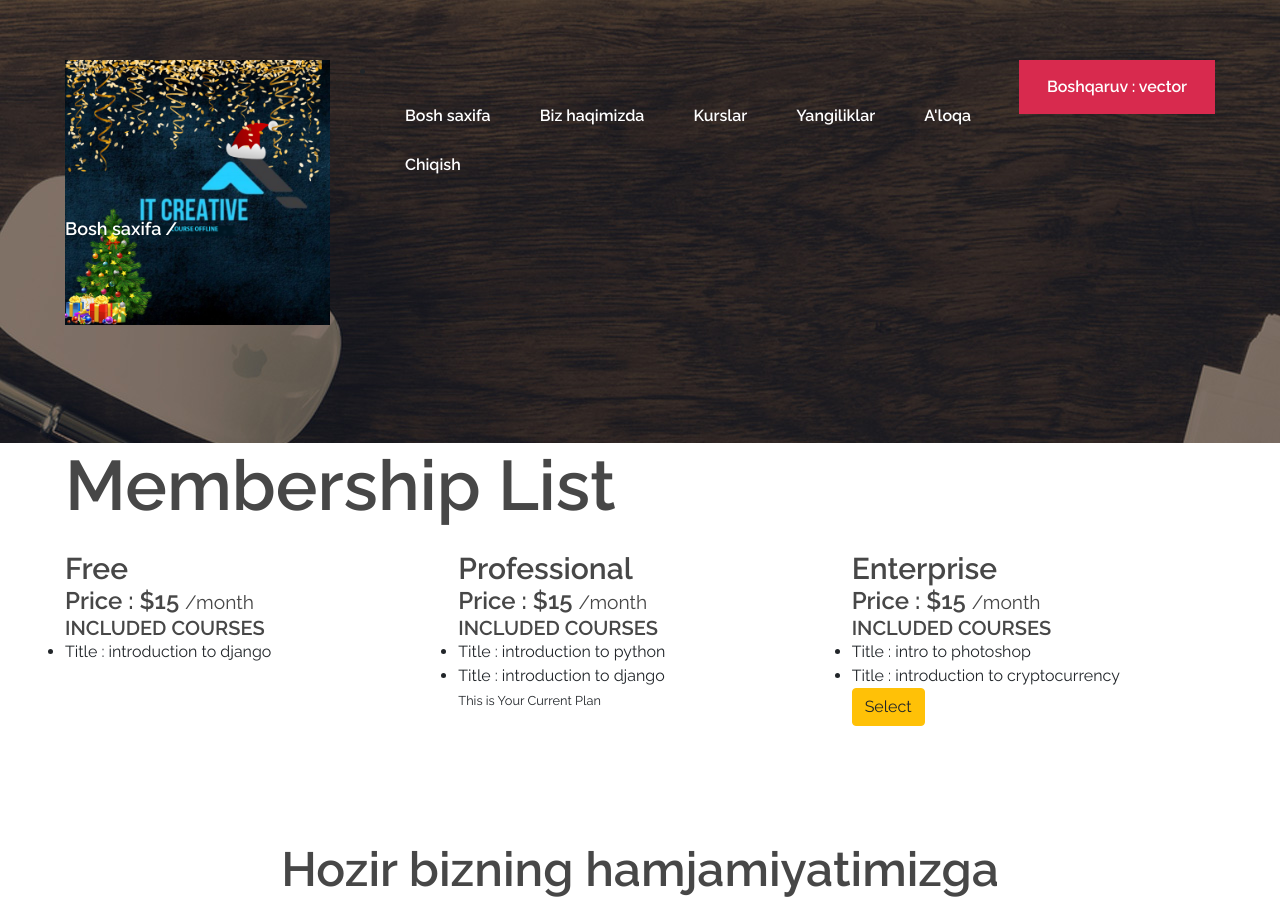
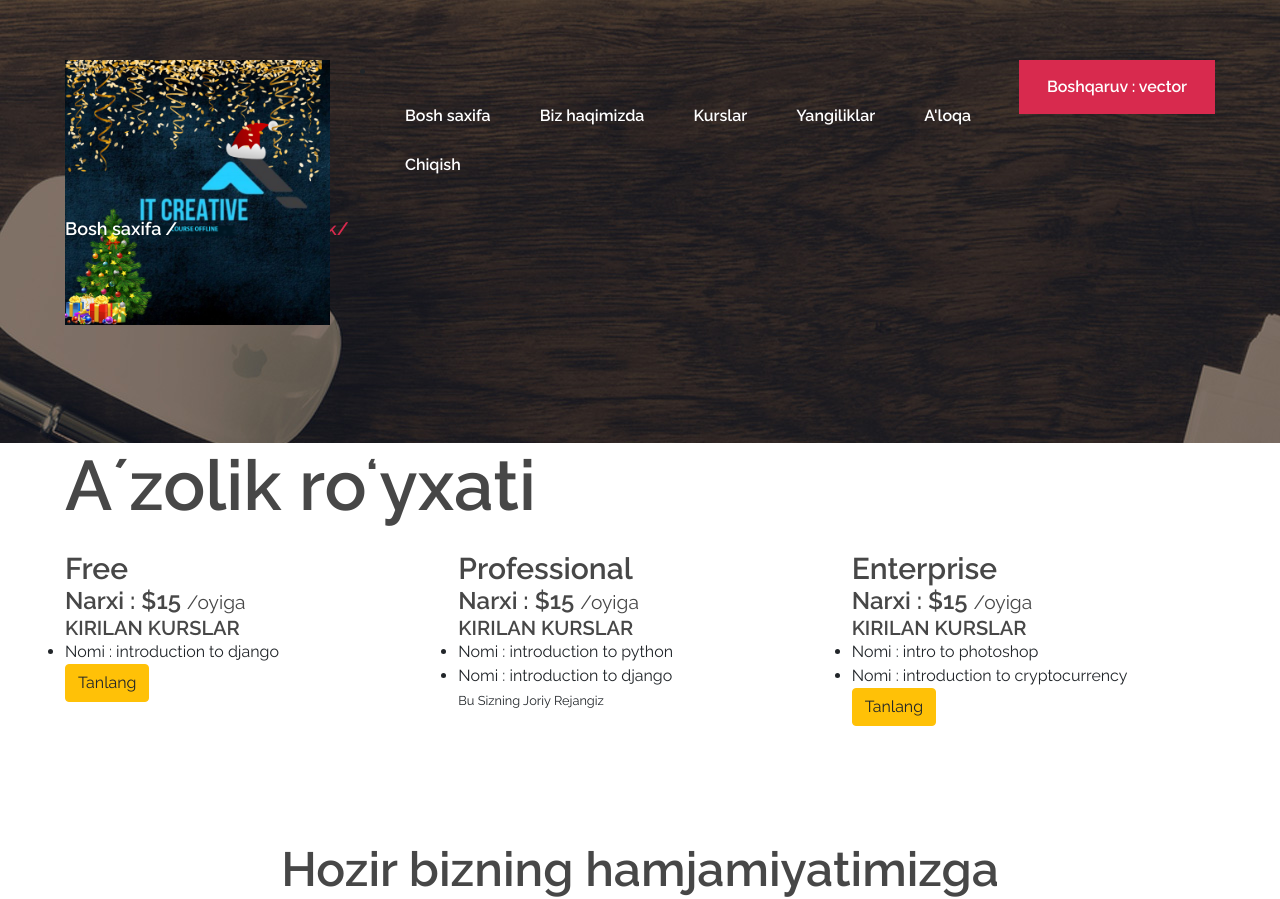
Before and after one commit to Xusanbek0039/Django-Corsera-clone, a Django app: page /memberships/ in a window 1280 px wide. Shown: the top 899 px of the page. Run offline with Django 3.2, Linux system fonts and the light colour scheme; a user stored in the database is signed in; data comes from the database, SQL or seed files in the repository; parts of the project's set-up code (start-up, migrations or seed data) failed here and were passed over; some libraries are stand-ins or nearby versions.

Commit message:
Update membership_list.html

```diff
--- a/memberships/templates/memberships/membership_list.html
+++ b/memberships/templates/memberships/membership_list.html
@@ -11,7 +11,7 @@
     <div class="site-breadcrumb">
       <a href="#">Bosh saxifa</a>
       <span>Kurslar/</span>
-      <span>/</span>
+      <span>Aʼzolik/</span>
     </div>
   </div>
 </div>
@@ -24,25 +24,25 @@
     </ul>
     {% endif %}
     <div class="container">
-      <h1 class="pb-4">Membership List</h1>
+      <h1 class="pb-4">Aʼzolik roʻyxati</h1>
       <div class="row">
         {% for membership in memberships %}
         <div class="col-sm-4 col-md-4">
           <h3>{{ membership.membership_type }}</h3>
-          <h4>Price : ${{ membership.price }} <small>/month</small> </h4>
-          <h5>INCLUDED COURSES</h5>
+          <h4>Narxi : ${{ membership.price }} <small>/oyiga</small> </h4>
+          <h5>KIRILAN KURSLAR</h5>
           <ul>
             {% for course in membership.membershipsallowed.all %}
-              <li>Title : {{course.title}}</li>
+              <li>Nomi : {{course.title}}</li>
             {% endfor %}
           </ul>
-          {% if membership.membership_type != 'Free' %}
+          {% if membership.membership_type != 'Bepul' %}
           <form class="" action="{% url 'memberships:select_membership' %}" method="POST">
             {% csrf_token %}
             {% if membership.membership_type != current_membership %}
-            <button type="submit" class="btn btn-warning">Select</button>
+            <button type="submit" class="btn btn-warning">Tanlang</button>
             {% else %}
-            <small>This is Your Current Plan</small>
+            <small>Bu Sizning Joriy Rejangiz</small>
             {% endif %}
             <input type="hidden" name="membership_type" value="{{membership.membership_type}}">
           </form>
```
